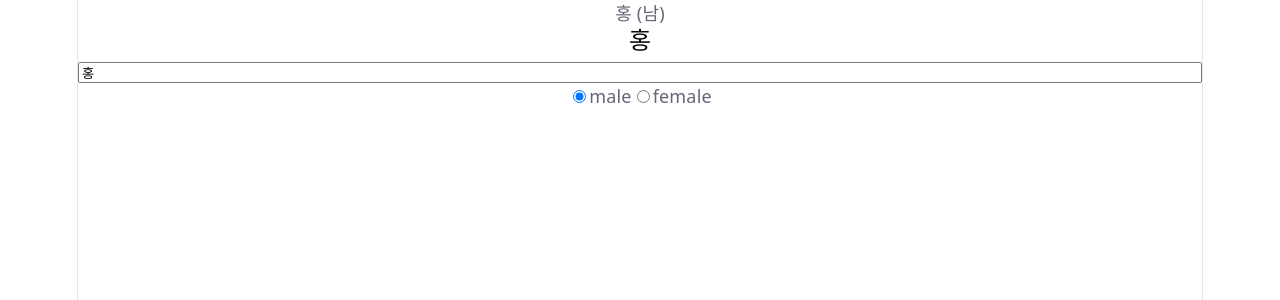
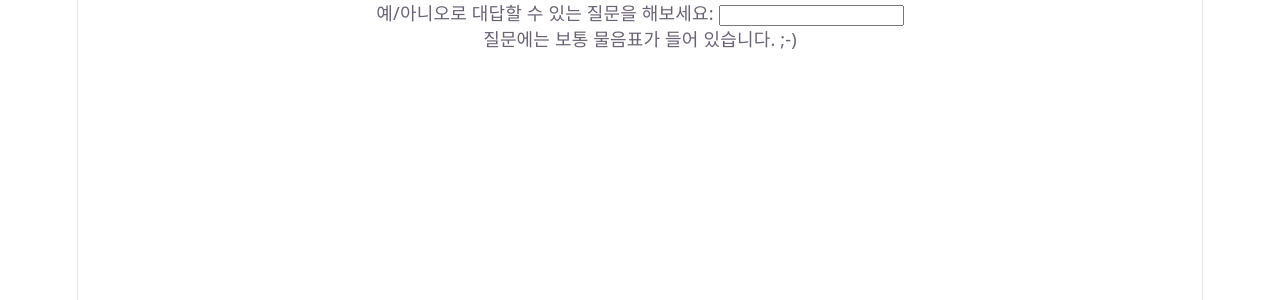
Before and after one commit to joycie416/vue_introduction, a Vue app: page / in a window 1280 px wide. Shown: the top 300 px of the page. Built offline with nearby package versions, Linux system fonts and the light colour scheme.

Commit message:
03-07: 워쳐 기본

```diff
--- a/src/App.vue
+++ b/src/App.vue
@@ -1,5 +1,5 @@
 <script setup lang="ts">
-import Test from "@/components/Test5.vue";
+import Test from "@/components/Test6.vue";
 </script>
 
 <template>
--- /dev/null
+++ b/src/components/Test6.vue
@@ -0,0 +1,48 @@
+<script lang="ts">
+import { defineComponent } from "vue";
+
+export default defineComponent({
+  data() {
+    return {
+      question: "",
+      answer: "질문에는 보통 물음표가 들어 있습니다. ;-)",
+      loading: false,
+    };
+  },
+  // watcher
+  // 상태 변화에 반응하여 부수 효과를 수행해야 하는 경우 사용
+  // ex: DOM 변경, 비동기 작업 결과에 따른 상태 변경
+  watch: {
+    // question이 변경될 때마다 이 함수가 실행됩니다
+    question(newQuestion, oldQuestion) {
+      if (newQuestion.includes("?")) {
+        this.getAnswer();
+      }
+    },
+  },
+  methods: {
+    async getAnswer() {
+      this.loading = true;
+      this.answer = "생각 중...";
+      try {
+        const res = await fetch("https://yesno.wtf/api");
+        this.answer = (await res.json()).answer;
+      } catch (error) {
+        this.answer = "오류! API에 접근할 수 없습니다. " + error;
+      } finally {
+        this.loading = false;
+      }
+    },
+  },
+});
+</script>
+
+<template>
+  <p>
+    예/아니오로 대답할 수 있는 질문을 해보세요:
+    <input v-model="question" :disabled="loading" />
+  </p>
+  <p>{{ answer }}</p>
+</template>
+
+<style scoped></style>
```
